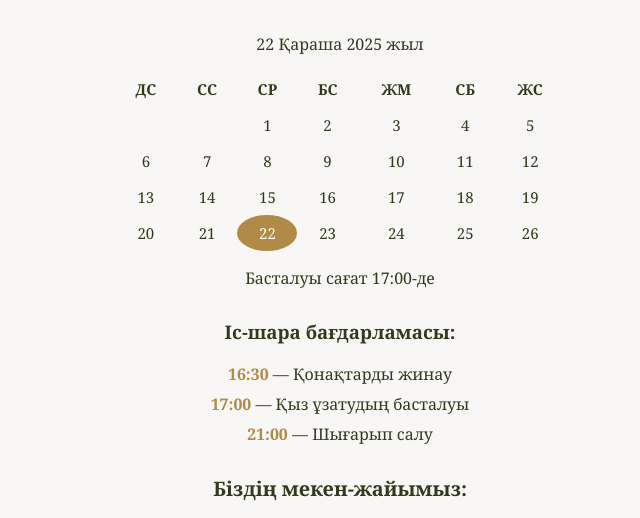
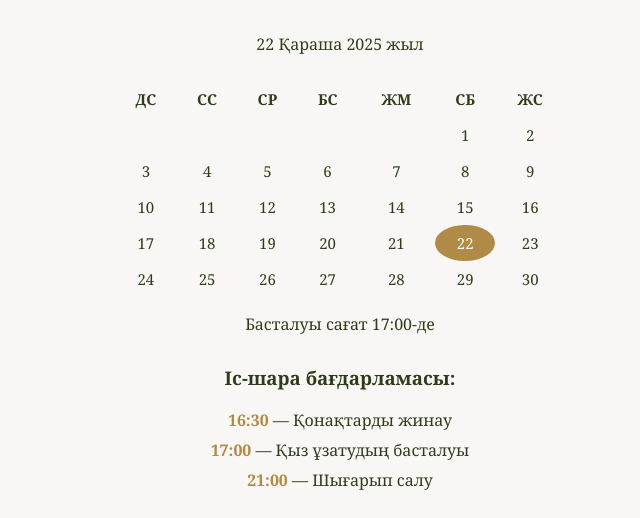
Before and after one commit to saupinx/ademi-uzatu, a plain HTML site: page index.html in a window 1280 px wide. Shown: the part 892-1410 px from the top of the page, without its empty margins (300-940 px from the left). Drawn offline with Linux system fonts and the light colour scheme.

Commit message:
Update index.html

```diff
--- a/index.html
+++ b/index.html
@@ -36,11 +36,27 @@
         <section class="calendar">
             <p class="date-text">22 Қараша 2025 жыл</p>
             <table>
-                <tr><th>ДС</th><th>СС</th><th>СР</th><th>БС</th><th>ЖМ</th><th>СБ</th><th>ЖС</th></tr>
-                <tr><td></td><td></td><td>1</td><td>2</td><td>3</td><td>4</td><td>5</td></tr>
-                <tr><td>6</td><td>7</td><td>8</td><td>9</td><td>10</td><td>11</td><td>12</td></tr>
-                <tr><td>13</td><td>14</td><td>15</td><td>16</td><td>17</td><td>18</td><td>19</td></tr>
-                <tr><td>20</td><td>21</td><td class="highlight">22</td><td>23</td><td>24</td><td>25</td><td>26</td></tr>
+                <table class="calendar">
+  <tr>
+    <th>ДС</th><th>СС</th><th>СР</th><th>БС</th><th>ЖМ</th><th>СБ</th><th>ЖС</th>
+  </tr>
+  <tr>
+    <td></td><td></td><td></td><td></td><td></td><td>1</td><td>2</td>
+  </tr>
+  <tr>
+    <td>3</td><td>4</td><td>5</td><td>6</td><td>7</td><td>8</td><td>9</td>
+  </tr>
+  <tr>
+    <td>10</td><td>11</td><td>12</td><td>13</td><td>14</td><td>15</td><td>16</td>
+  </tr>
+  <tr>
+    <td>17</td><td>18</td><td>19</td><td>20</td><td>21</td><td class="highlight">22</td><td>23</td>
+  </tr>
+  <tr>
+    <td>24</td><td>25</td><td>26</td><td>27</td><td>28</td><td>29</td><td>30</td>
+  </tr>
+</table>
+
             </table>
             <p class="time">Басталуы сағат 17:00-де</p>
         </section>
```
